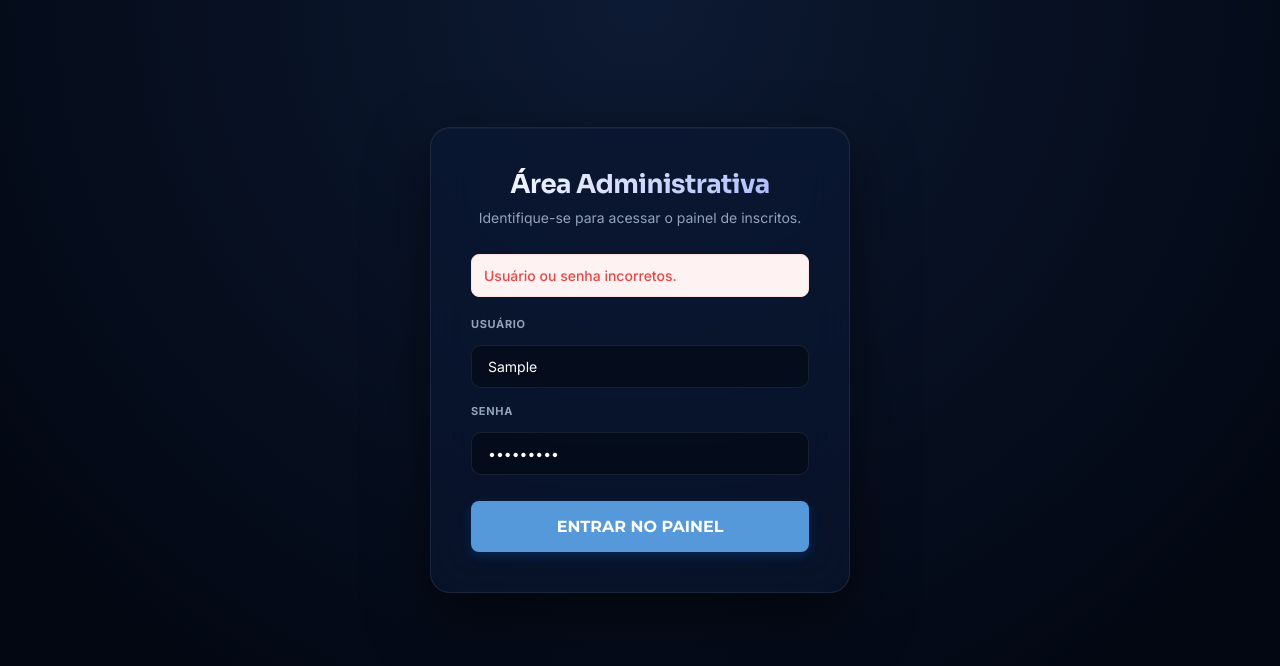
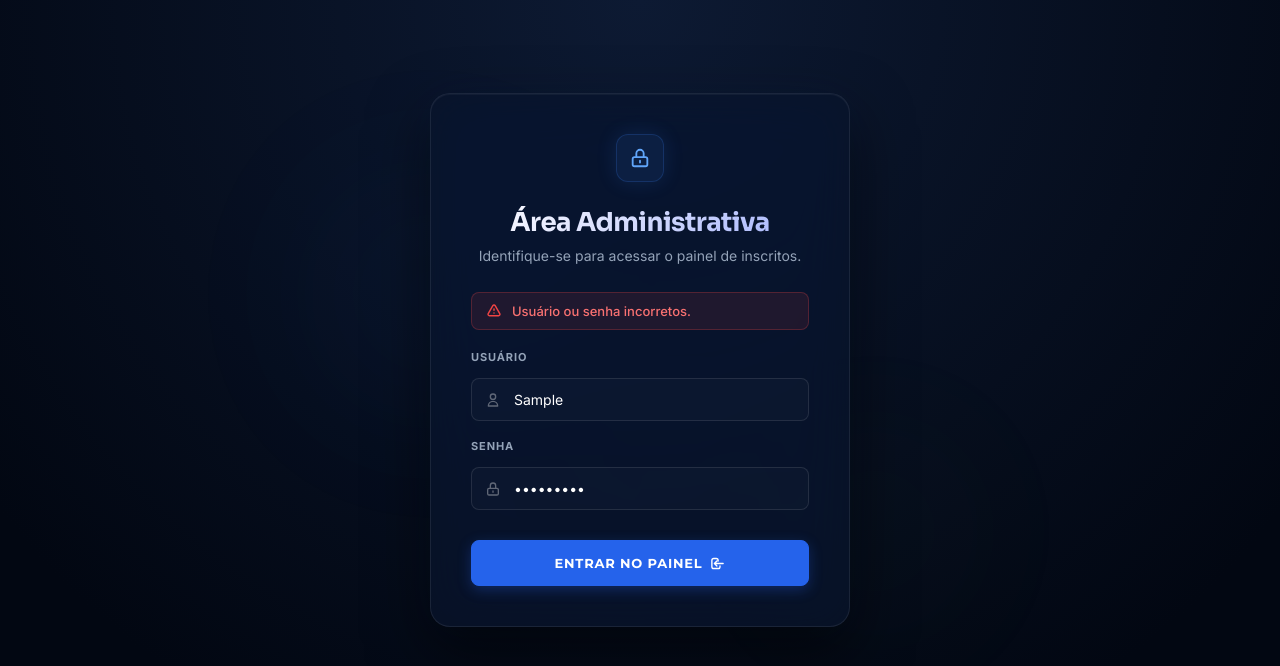
Before and after one commit to thomasmfontes/12-simposio, a Next.js app: page /admin/login in a window 1280 px wide. Both pictures are taken after typing "Sample", "Sample123" into the empty fields and a click on the button "ENTRAR NO PAINEL". Shown: the top 666 px of the page. Built offline with nearby package versions, Linux system fonts and the light colour scheme; no server answers.

Commit message:
style(login): redesign login card to look premium, improve inputs, autofill and error layout

```diff
--- a/src/app/admin/login/page.tsx
+++ b/src/app/admin/login/page.tsx
@@ -18,33 +18,54 @@ export default function AdminLogin() {
       if (res.success) {
         // Redireciona para o painel admin
         window.location.href = "/admin";
+        // Não definimos loading como false para manter o spinner girando durante o carregamento da nova página
       } else {
         setError(res.error || "Erro ao fazer login.");
+        setLoading(false);
       }
     } catch (err) {
       console.error(err);
       setError("Ocorreu um erro ao processar seu login.");
-    } finally {
       setLoading(false);
     }
   };
 
   return (
-    <div className="admin-layout">
-      <div className="container">
+    <div className="admin-layout" style={{ position: "relative", overflow: "hidden" }}>
+      {/* Elementos Decorativos de Fundo (Glow Orbs) */}
+      <div className="login-bg-glow login-bg-glow-1"></div>
+      <div className="login-bg-glow login-bg-glow-2"></div>
+
+      <div className="container" style={{ position: "relative", zIndex: 1, animation: "fadeIn 0.6s cubic-bezier(0.16, 1, 0.3, 1) forwards" }}>
         <div className="login-container">
           <div className="login-card">
+            <div className="login-icon-header">
+              <svg xmlns="http://www.w3.org/2000/svg" fill="none" viewBox="0 0 24 24" stroke="currentColor" strokeWidth={2}>
+                <path strokeLinecap="round" strokeLinejoin="round" d="M12 15v2m-6 4h12a2 2 0 002-2v-6a2 2 0 00-2-2H6a2 2 0 00-2 2v6a2 2 0 002 2zm10-10V7a4 4 0 00-8 0v4h8z" />
+              </svg>
+            </div>
             <h2>Área Administrativa</h2>
             <p>Identifique-se para acessar o painel de inscritos.</p>
 
-            {error && <div className="error-message-box">{error}</div>}
+            {error && (
+              <div className="error-message-box">
+                <svg xmlns="http://www.w3.org/2000/svg" className="error-icon" fill="none" viewBox="0 0 24 24" stroke="currentColor" strokeWidth={2.2}>
+                  <path strokeLinecap="round" strokeLinejoin="round" d="M12 9v2m0 4h.01m-6.938 4h13.856c1.54 0 2.502-1.667 1.732-3L13.732 4c-.77-1.333-2.694-1.333-3.464 0L3.34 16c-.77 1.333.192 3 1.732 3z" />
+                </svg>
+                <span>{error}</span>
+              </div>
+            )}
 
             <form
               onSubmit={handleSubmit}
-              style={{ display: "flex", flexDirection: "column", gap: "16px" }}
+              style={{ display: "flex", flexDirection: "column", gap: "18px" }}
             >
               <div className="input-field-wrapper">
                 <label htmlFor="username">Usuário</label>
+                <div className="input-with-icon">
+                  <svg xmlns="http://www.w3.org/2000/svg" className="input-icon" fill="none" viewBox="0 0 24 24" stroke="currentColor" strokeWidth={2}>
+                    <path strokeLinecap="round" strokeLinejoin="round" d="M16 7a4 4 0 11-8 0 4 4 0 018 0zM12 14a7 7 0 00-7 7h14a7 7 0 00-7-7z" />
+                  </svg>
                   <input
                     id="username"
                     name="username"
@@ -54,9 +75,14 @@ export default function AdminLogin() {
                     placeholder="Nome de usuário"
                   />
                 </div>
+              </div>
 
               <div className="input-field-wrapper">
                 <label htmlFor="password">Senha</label>
+                <div className="input-with-icon">
+                  <svg xmlns="http://www.w3.org/2000/svg" className="input-icon" fill="none" viewBox="0 0 24 24" stroke="currentColor" strokeWidth={2}>
+                    <path strokeLinecap="round" strokeLinejoin="round" d="M12 15v2m-6 4h12a2 2 0 002-2v-6a2 2 0 00-2-2H6a2 2 0 00-2 2v6a2 2 0 002 2zm10-10V7a4 4 0 00-8 0v4h8z" />
+                  </svg>
                   <input
                     id="password"
                     name="password"
@@ -66,14 +92,27 @@ export default function AdminLogin() {
                     placeholder="Digite sua senha"
                   />
                 </div>
+              </div>
 
               <button
                 type="submit"
-                className="submit-btn"
+                className="btn-primary btn-with-icon login-submit-btn"
                 disabled={loading}
-                style={{ marginTop: "10px" }}
+                style={{ marginTop: "12px", width: "100%", height: "46px" }}
               >
-                {loading ? "Autenticando..." : "ENTRAR NO PAINEL"}
+                {loading ? (
+                  <>
+                    <div className="spinner-loader-small"></div>
+                    Autenticando...
+                  </>
+                ) : (
+                  <>
+                    Entrar no Painel
+                    <svg xmlns="http://www.w3.org/2000/svg" className="btn-icon" fill="none" viewBox="0 0 24 24" stroke="currentColor" strokeWidth={2.2}>
+                      <path strokeLinecap="round" strokeLinejoin="round" d="M11 16l-4-4m0 0l4-4m-4 4h14m-5 4v1a3 3 0 01-3 3H6a3 3 0 01-3-3V7a3 3 0 013-3h4a3 3 0 013 3v1" />
+                    </svg>
+                  </>
+                )}
               </button>
             </form>
           </div>
--- a/src/app/globals.css
+++ b/src/app/globals.css
@@ -2155,3 +2155,217 @@ tr.row-selected td {
     display: table !important;
   }
 }
+
+/* --- LOGIN PAGE PREMIUM UX/UI --- */
+.login-card {
+  position: relative;
+  z-index: 2;
+  border: 1px solid rgba(255, 255, 255, 0.08) !important;
+  box-shadow:
+    0 24px 60px rgba(0, 0, 0, 0.6),
+    inset 0 1px 1px rgba(255, 255, 255, 0.05),
+    0 0 40px rgba(59, 130, 246, 0.05) !important;
+  overflow: hidden;
+  background: rgba(10, 20, 42, 0.75) !important;
+  backdrop-filter: blur(24px) saturate(180%);
+  -webkit-backdrop-filter: blur(24px) saturate(180%);
+}
+
+.login-icon-header {
+  width: 48px;
+  height: 48px;
+  border-radius: 12px;
+  background: rgba(59, 130, 246, 0.1);
+  border: 1px solid rgba(59, 130, 246, 0.2);
+  color: #60a5fa;
+  display: flex;
+  align-items: center;
+  justify-content: center;
+  margin: 0 auto 24px auto;
+  box-shadow: 0 0 20px rgba(59, 130, 246, 0.15);
+}
+
+.login-icon-header svg {
+  width: 22px;
+  height: 22px;
+}
+
+.login-card label {
+  color: #94a3b8 !important;
+  font-size: 11px !important;
+  font-weight: 700 !important;
+  letter-spacing: 0.08em !important;
+  text-transform: uppercase !important;
+  margin-bottom: 8px !important;
+}
+
+/* Custom Autofill styling for dark mode inputs to prevent white background flash/fill */
+.login-card .input-field:-webkit-autofill,
+.login-card .input-field:-webkit-autofill:hover,
+.login-card .input-field:-webkit-autofill:focus,
+.login-card .input-field:-webkit-autofill:active {
+  -webkit-text-fill-color: #ffffff !important;
+  -webkit-box-shadow: 0 0 0 1000px #131d35 inset !important;
+  box-shadow: 0 0 0 1000px #131d35 inset !important;
+  caret-color: #ffffff !important;
+}
+
+/* Premium Login Input Styling */
+.login-card .input-field {
+  background-color: rgba(255, 255, 255, 0.02) !important;
+  border: 1px solid rgba(255, 255, 255, 0.1) !important;
+  color: #ffffff !important;
+  caret-color: #3b82f6 !important; /* Cursor de digitação azul brilhante */
+  transition: all 0.2s cubic-bezier(0.16, 1, 0.3, 1) !important;
+  font-size: 14px !important;
+  border-radius: 8px !important;
+  padding: 12px 16px 12px 42px !important;
+}
+
+.login-card .input-field:hover {
+  border-color: rgba(255, 255, 255, 0.2) !important;
+  background-color: rgba(255, 255, 255, 0.04) !important;
+}
+
+.login-card .input-field:focus {
+  background-color: rgba(0, 0, 0, 0.3) !important;
+  border-color: #3b82f6 !important;
+  box-shadow: 0 0 0 1px #3b82f6, 0 0 14px rgba(59, 130, 246, 0.25) !important;
+}
+
+/* Icon layout inside login input */
+.login-card .input-with-icon {
+  position: relative;
+  width: 100%;
+}
+
+.login-card .input-with-icon .input-icon {
+  position: absolute;
+  left: 14px;
+  top: 50%;
+  transform: translateY(-50%);
+  width: 16px;
+  height: 16px;
+  color: rgba(255, 255, 255, 0.35);
+  pointer-events: none;
+  z-index: 10;
+  transition: color 0.2s ease;
+}
+
+.login-card .input-field:focus + .input-icon,
+.login-card .input-with-icon:focus-within .input-icon {
+  color: #3b82f6 !important;
+}
+
+/* Submit Button login styling overrides */
+.login-submit-btn {
+  background-color: #2563eb !important;
+  border-color: #2563eb !important;
+  color: #ffffff !important;
+  font-family: var(--font-display) !important;
+  font-size: 13px !important;
+  font-weight: 700 !important;
+  text-transform: uppercase !important;
+  letter-spacing: 0.06em !important;
+  border-radius: 8px !important;
+  height: 46px !important;
+  display: inline-flex !important;
+  align-items: center !important;
+  justify-content: center !important;
+  gap: 8px !important;
+  box-shadow: 0 4px 14px rgba(37, 99, 235, 0.3) !important;
+  transition: all 0.2s cubic-bezier(0.16, 1, 0.3, 1) !important;
+  cursor: pointer !important;
+  width: 100%;
+}
+
+.login-submit-btn:hover:not(:disabled) {
+  background-color: #3b82f6 !important;
+  border-color: #3b82f6 !important;
+  box-shadow: 0 6px 20px rgba(37, 99, 235, 0.45) !important;
+  transform: translateY(-1px) !important;
+}
+
+.login-submit-btn:active:not(:disabled) {
+  transform: translateY(1px) !important;
+}
+
+.login-submit-btn:disabled {
+  opacity: 0.5 !important;
+  cursor: not-allowed !important;
+  transform: none !important;
+  box-shadow: none !important;
+}
+
+/* Caixa de Erro Premium */
+.error-message-box {
+  background: rgba(239, 68, 68, 0.1) !important;
+  border: 1px solid rgba(239, 68, 68, 0.25) !important;
+  color: #f87171 !important;
+  padding: 10px 14px !important;
+  border-radius: 8px !important;
+  font-size: 13px !important;
+  font-weight: 500 !important;
+  display: flex !important;
+  align-items: center !important;
+  gap: 10px !important;
+  margin-bottom: 20px !important;
+  box-sizing: border-box;
+}
+
+.error-icon {
+  width: 16px;
+  height: 16px;
+  color: #ef4444;
+  flex-shrink: 0;
+}
+
+/* Glowing Background Orbs */
+.login-bg-glow {
+  position: absolute;
+  border-radius: 50%;
+  filter: blur(90px);
+  z-index: 0;
+  pointer-events: none;
+  opacity: 0.18;
+}
+
+.login-bg-glow-1 {
+  width: 350px;
+  height: 350px;
+  background: radial-gradient(circle, rgba(59, 130, 246, 0.4) 0%, rgba(37, 99, 235, 0) 70%);
+  top: 15%;
+  left: 20%;
+  animation: floatGlow1 8s ease-in-out infinite;
+}
+
+.login-bg-glow-2 {
+  width: 300px;
+  height: 300px;
+  background: radial-gradient(circle, rgba(193, 234, 106, 0.25) 0%, rgba(193, 234, 106, 0) 70%);
+  bottom: 15%;
+  right: 20%;
+  animation: floatGlow2 8s ease-in-out infinite;
+}
+
+@keyframes floatGlow1 {
+  0% { transform: translateY(0) scale(1); }
+  50% { transform: translateY(-20px) scale(1.1); }
+  100% { transform: translateY(0) scale(1); }
+}
+
+@keyframes floatGlow2 {
+  0% { transform: translateY(0) scale(1); }
+  50% { transform: translateY(20px) scale(1.1); }
+  100% { transform: translateY(0) scale(1); }
+}
+
+.spinner-loader-small {
+  width: 16px;
+  height: 16px;
+  border: 2px solid rgba(255, 255, 255, 0.2);
+  border-top-color: #ffffff;
+  border-radius: 50%;
+  animation: spin 0.8s linear infinite;
+  margin-right: 4px;
+}
```
Lines whose indentation alone changed are shown as unchanged.
